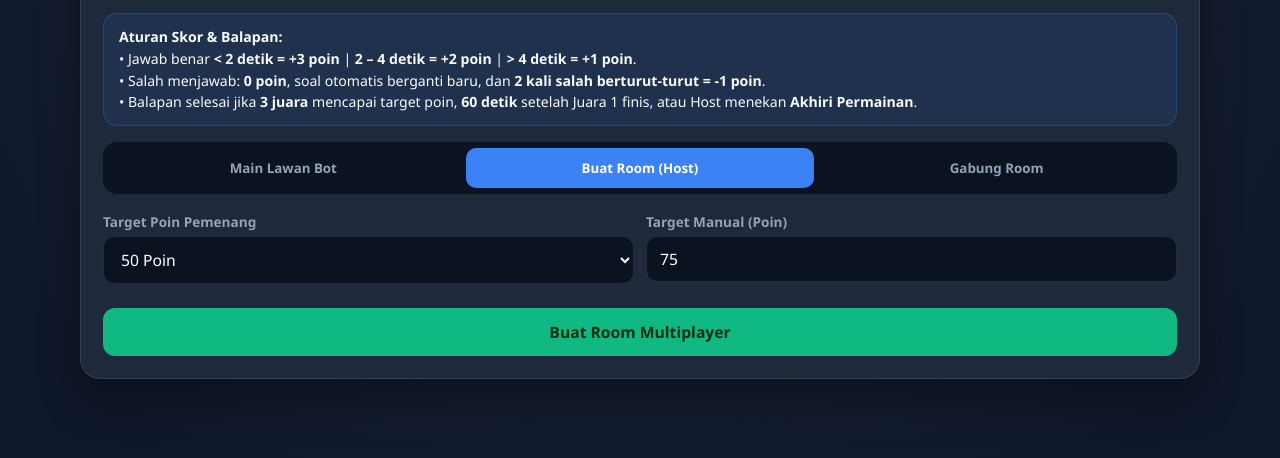
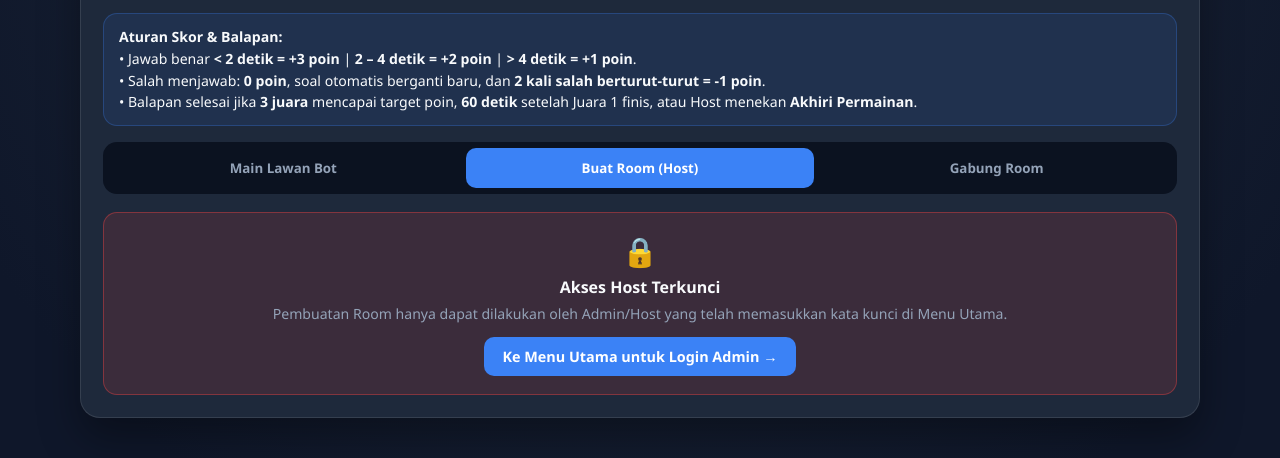
Before and after one commit to BelajarAI-dev/game, a plain HTML site: page balap-hitung/index.html in a window 1280 px wide. Both pictures are taken after a click on the button "Buat Room (Host)". Shown: the part 152-610 px from the top of the page. Drawn offline with Linux system fonts and the light colour scheme.

Commit message:
Update index.html

```diff
--- a/balap-hitung/index.html
+++ b/balap-hitung/index.html
@@ -343,6 +343,18 @@
 
       <!-- HOST -->
       <div id="tab-host" class="hidden">
+        <div id="host-locked-notice" style="background:rgba(239,68,68,0.14);border:1px solid rgba(239,68,68,0.4);border-radius:14px;padding:18px;text-align:center;">
+          <div style="font-size:1.8rem;margin-bottom:6px;">🔒</div>
+          <strong>Akses Host Terkunci</strong>
+          <p style="font-size:0.88rem;color:#94a3b8;margin:6px 0 14px;">
+            Pembuatan Room hanya dapat dilakukan oleh Admin/Host yang telah memasukkan kata kunci di Menu Utama.
+          </p>
+          <a href="../index.html" style="display:inline-block;padding:10px 18px;background:#3b82f6;color:#fff;text-decoration:none;border-radius:10px;font-weight:700;font-size:0.9rem;">
+            Ke Menu Utama untuk Login Admin →
+          </a>
+        </div>
+
+        <div id="host-unlocked-controls" class="hidden">
           <div class="form-row">
             <div class="fg">
               <label>Target Poin Pemenang</label>
@@ -352,12 +364,13 @@
                 <option value="custom">Atur Manual...</option>
               </select>
             </div>
-          <div class="fg" id="host-custom-wrap" class="hidden">
+            <div class="fg hidden" id="host-custom-wrap">
               <label>Target Manual (Poin)</label>
               <input type="number" id="host-target-custom" value="75" min="10" max="500" />
             </div>
           </div>
           <button id="btn-create-room" class="btn btn-green">Buat Room Multiplayer</button>
+        </div>
       </div>
 
       <!-- JOIN -->
@@ -450,12 +463,12 @@
       const COLORS = ['#3b82f6','#10b981','#f59e0b','#ec4899','#8b5cf6','#06b6d4','#f97316','#84cc16'];
 
       let st = {
-        mode: 'solo', // solo | host | player
+        mode: 'solo',
         pin: '',
         myId: 'u_' + Math.random().toString(36).slice(2, 9),
         myName: 'Anda',
         target: 50,
-        status: 'lobby', // lobby | playing | ended
+        status: 'lobby',
         players: {},
         winners: [],
         firstWinAt: null,
@@ -536,7 +549,6 @@
         track.querySelectorAll('.runner').forEach(el => el.remove());
 
         list.forEach((p, idx) => {
-          // Pada layar HP pemain, hanya tampilkan stickman pemain tersebut (atau semua di lintasan dengan label hanya di stickman pemain)
           const isMe = p.id === st.myId;
           if (st.mode === 'player' && !isMe) return;
 
@@ -555,7 +567,6 @@
           track.appendChild(div);
         });
 
-        // Top 5
         const sorted = [...list].sort((a, b) => (b.score || 0) - (a.score || 0));
         document.getElementById('top5-list').innerHTML = sorted.slice(0, 5).map((p, i) => `
           <div class="top5-item">
@@ -568,7 +579,6 @@
           document.getElementById('my-score').textContent = st.players[st.myId].score || 0;
         }
 
-        // Countdown 60s
         if (st.firstWinAt && st.status === 'playing') {
           const rem = Math.max(0, 60 - Math.floor((Date.now() - st.firstWinAt) / 1000));
           document.getElementById('countdown-60').textContent = `⏱️ Sisa waktu: ${rem} dtk`;
@@ -659,7 +669,7 @@
 
       function startPollingLoop() {
         const id = setInterval(async () => {
-          if (st.mode === 'player' && st.status === 'playing') {
+          if ((st.mode === 'player' || st.mode === 'solo') && st.status === 'playing') {
             document.getElementById('q-timer').textContent = ((Date.now() - st.q.start) / 1000).toFixed(1) + ' dtk';
           }
 
@@ -699,6 +709,14 @@
       }
 
       document.addEventListener('DOMContentLoaded', () => {
+        const isHostAllowed = sessionStorage.getItem("arena_host_verified") === "true";
+        const lockedEl = document.getElementById("host-locked-notice");
+        const unlockedEl = document.getElementById("host-unlocked-controls");
+        if (lockedEl && unlockedEl) {
+          lockedEl.classList.toggle("hidden", isHostAllowed);
+          unlockedEl.classList.toggle("hidden", !isHostAllowed);
+        }
+
         document.querySelectorAll('.tab-btn').forEach(b => {
           b.addEventListener('click', () => {
             document.querySelectorAll('.tab-btn').forEach(x => x.classList.remove('active'));
@@ -712,7 +730,6 @@
           document.getElementById('host-custom-wrap').classList.toggle('hidden', e.target.value !== 'custom');
         });
 
-        // SOLO
         document.getElementById('btn-start-solo').addEventListener('click', () => {
           st.mode = 'solo';
           st.status = 'playing';
@@ -755,8 +772,8 @@
           startPollingLoop();
         });
 
-        // HOST
         document.getElementById('btn-create-room').addEventListener('click', async () => {
+          if (sessionStorage.getItem("arena_host_verified") !== "true") return showToast("Akses Host terkunci!");
           st.mode = 'host';
           st.pin = String(Math.floor(100000 + Math.random() * 900000));
           const sel = document.getElementById('host-target-sel').value;
@@ -797,7 +814,6 @@
           document.getElementById('btn-host-end').classList.remove('hidden');
           await fbPatch(`balap_hitung/${st.pin}`, { status: 'playing' });
 
-          // Jalankan bot jika ada
           const bt = setInterval(() => {
             if (st.status !== 'playing') return;
             Object.values(st.players).forEach(p => {
@@ -813,7 +829,6 @@
 
         document.getElementById('btn-host-end').addEventListener('click', endRace);
 
-        // JOIN
         document.getElementById('btn-join-room').addEventListener('click', async () => {
           const name = document.getElementById('join-name').value.trim();
           const pin = document.getElementById('join-pin').value.trim();
@@ -846,7 +861,6 @@
           startPollingLoop();
         });
 
-        // KEYPAD
         document.querySelectorAll('.k-btn[data-k]').forEach(btn => {
           btn.addEventListener('click', () => {
             if (st.input.length < 4) {
```
Lines whose indentation alone changed are shown as unchanged.
